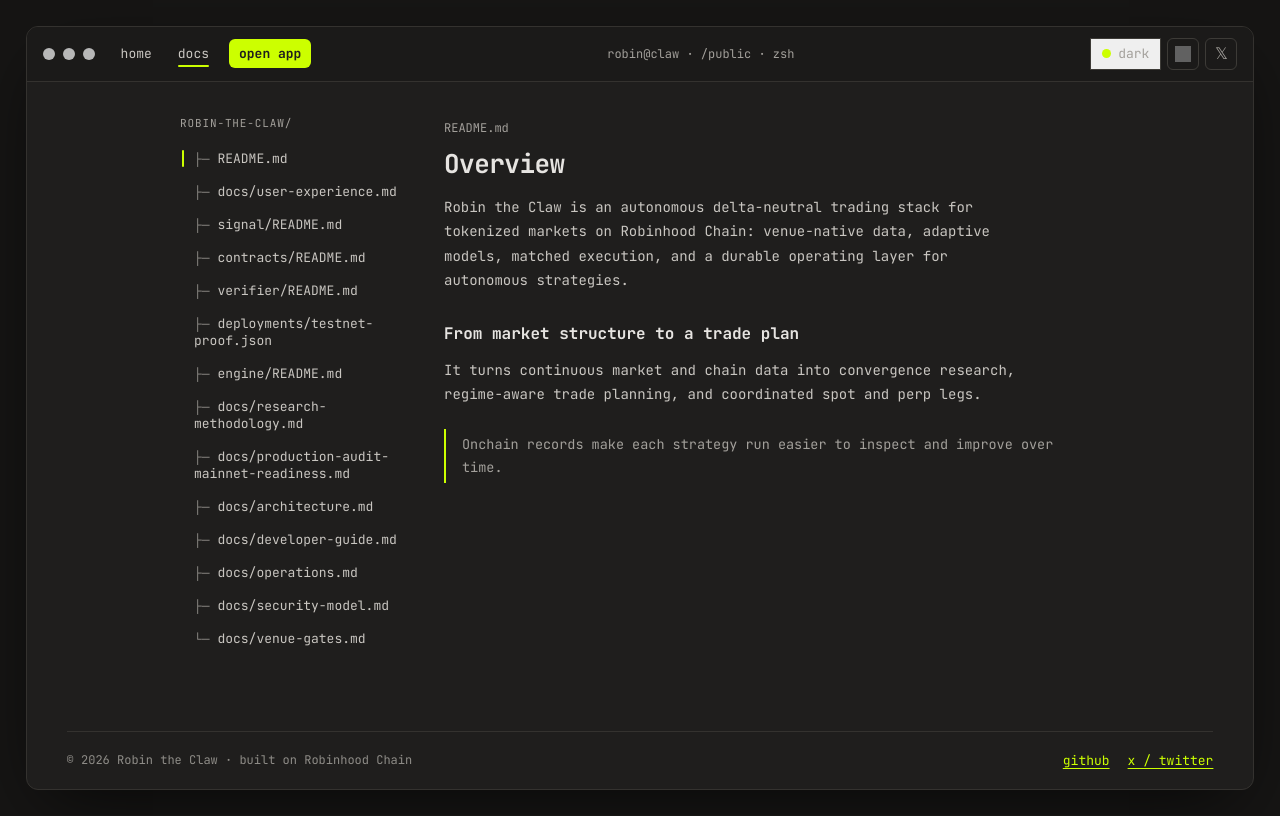
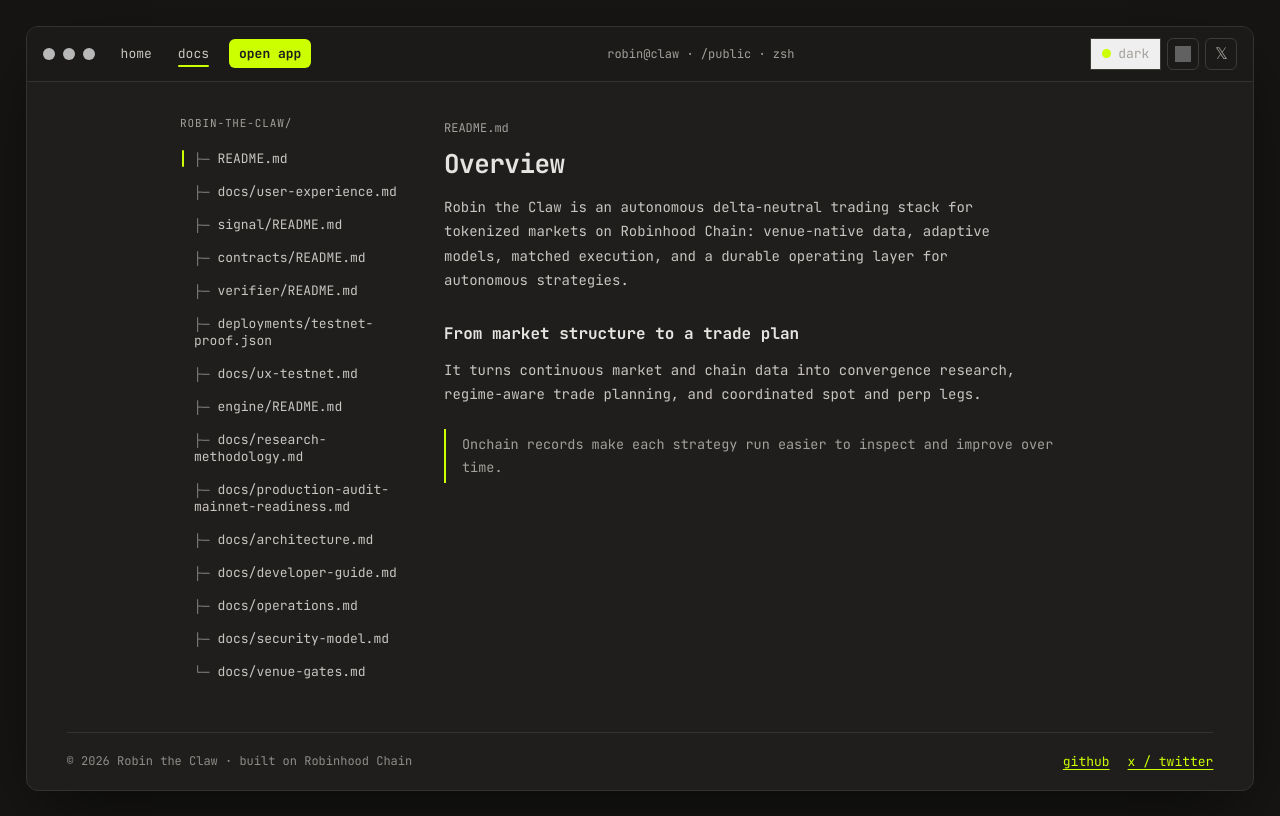
Before and after one commit to robintheclawdotcom/robintheclaw, a Next.js app in the folder web/: page /docs in a window 1280 px wide. Built offline with nearby package versions, Linux system fonts and the light colour scheme; grey boxes are pictures that could not be loaded.

Commit message:
record ux testnet deployment

```diff
--- a/web/src/components/public-site.tsx
+++ b/web/src/components/public-site.tsx
@@ -3,7 +3,7 @@
 import { useEffect, useRef, useState } from "react";
 import { testnetProof } from "../lib/testnet-proof";
 
-type DocId = "overview" | "experience" | "signal" | "contracts" | "verifier" | "engine" | "testnet" | "methodology" | "readiness" | "architecture" | "developer" | "operations" | "security" | "venues";
+type DocId = "overview" | "experience" | "signal" | "contracts" | "verifier" | "engine" | "testnet" | "application" | "methodology" | "readiness" | "architecture" | "developer" | "operations" | "security" | "venues";
 
 const docs: Record<DocId, { file: string; title: string; body: React.ReactNode }> = {
   overview: {
@@ -109,6 +109,11 @@
         <PublishedDoc file="testnet-proof.md" />
       </>
     ),
+  },
+  application: {
+    file: "docs/ux-testnet.md",
+    title: "Application testnet",
+    body: <PublishedDoc file="ux-testnet.md" />,
   },
   engine: {
     file: "engine/README.md",
```
Also changed, not shown: 5 other files (tests, documents, lock files or other folders).
